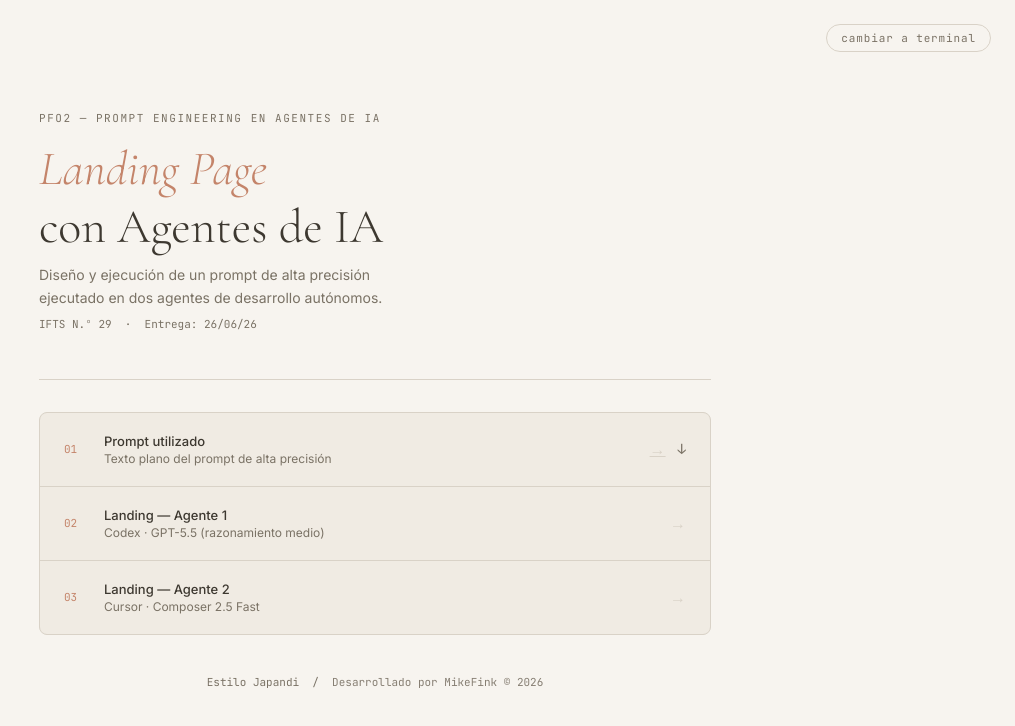
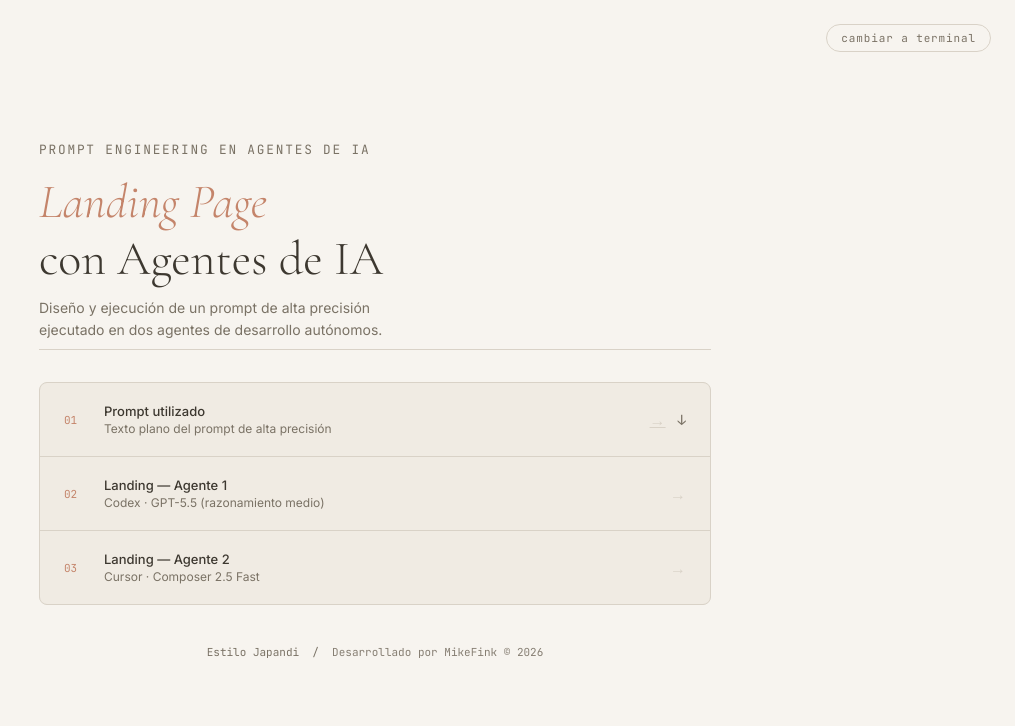
Before and after one commit to mikefink22/IFTS-TwinIAsLandingPages, a plain HTML site: page index.html in a window 1280 px wide. Shown: the whole page, without its empty margins (265-1280 px from the left). Drawn offline with nearby package versions, Linux system fonts and the light colour scheme.

Commit message:
fix: update title and eyebrow text in index.html; adjust font size in styles.css

```diff
--- a/index.html
+++ b/index.html
@@ -4,7 +4,7 @@
 <head>
   <meta charset="UTF-8" />
   <meta name="viewport" content="width=device-width, initial-scale=1.0, minimum-scale=0.7, maximum-scale=2.0" />
-  <title>PFO2 — Prompt Engineering en Agentes de IA</title>
+  <title>Prompt Engineering en Agentes de IA</title>
   <link rel="preconnect" href="https://fonts.googleapis.com" />
   <link rel="preconnect" href="https://fonts.gstatic.com" crossorigin />
   <link
@@ -21,13 +21,13 @@
 
   <div class="wrapper">
 
-    <p class="eyebrow">PFO2 &mdash; Prompt Engineering en Agentes de IA</p>
+    <p class="eyebrow">Prompt Engineering en Agentes de IA</p>
 
     <h1><em>Landing Page</em><br>con Agentes de IA</h1>
 
     <p class="subtitle">Diseño y ejecución de un prompt de alta precisión<br>ejecutado en dos agentes de desarrollo
       autónomos.</p>
-    <p class="meta">IFTS N.º 29 &nbsp;·&nbsp; Entrega: 26/06/26<span class="cursor">_</span></p>
+
 
     <div class="divider"></div>
 
--- a/styles.css
+++ b/styles.css
@@ -79,7 +79,7 @@ body {
 
 .eyebrow {
     font-family: var(--font-mono);
-    font-size: 0.6875rem;
+    font-size: 0.8rem;
     /* 11px */
     letter-spacing: 0.14em;
     color: var(--text-2);
```
